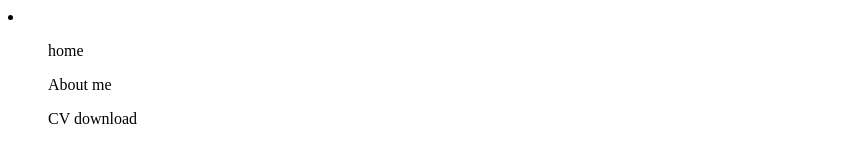
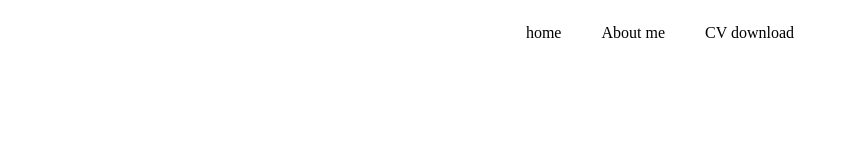
Before and after one commit to zelobin/portfolio, a plain HTML site: page index.html in a window 1280 px wide. Shown: the whole page, without its empty margins (0-848 px from the left). Drawn offline with Linux system fonts and the light colour scheme.

Commit message:
linked styles

```diff
--- a/index.html
+++ b/index.html
@@ -4,7 +4,8 @@
     <meta charset="UTF-8">
     <meta http-equiv="X-UA-Compatible" content="IE=edge">
     <meta name="viewport" content="width=device-width, initial-scale=1.0">
-    <title>Document</title>
+    <link rel="stylesheet" href="/styles/styles.css">
+  <title>Document</title>
 </head>
 <body>
     <nav>
@@ -13,7 +14,6 @@
             <ol>About me</ol>
             <ol>CV download</ol>
         </li>
-
     </nav>
 
 
--- a/styles/styles.css
+++ b/styles/styles.css
@@ -1,6 +1,5 @@
 li{
-    display: block;
-
+    display: flex;
     justify-content: center;
-    position: absolute;
+    align-items:center;
 }
```
